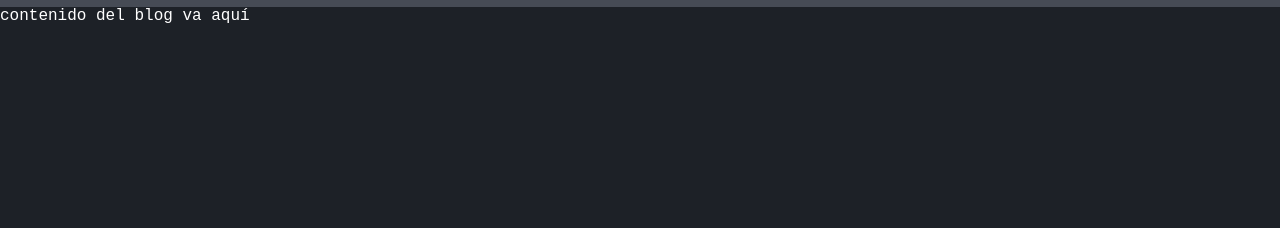
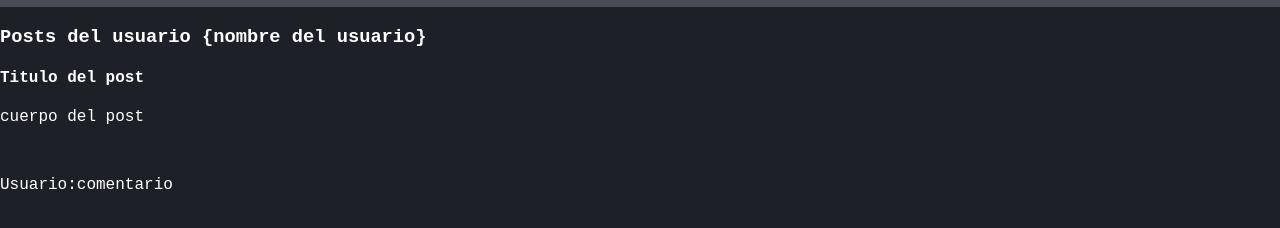
Before and after one commit to YoelYR/Curso-git, a plain HTML site: page index.html in a window 1280 px wide. Shown: the part 66-294 px from the top of the page. Drawn offline with Linux system fonts and the light colour scheme; a web font is replaced by a local one.

Commit message:
add post

```diff
--- a/index.html
+++ b/index.html
@@ -13,8 +13,14 @@
         <img class="logo" src="img\giticon.png" alt="haloo">
         <h1>Blog git & github</h1>
     </div>
-    <div>
-        contenido del blog va aquí
+    <div class="container" id="content">
+        <h3>Posts del usuario {nombre del usuario}</h3>
+        <div class="post">
+            <h4>Titulo del post</h4>
+            <p>cuerpo del post</p>
+            <br>
+            <p><span>Usuario:</span>comentario</p>
+        </div>
     </div>
 
 </body>
```
